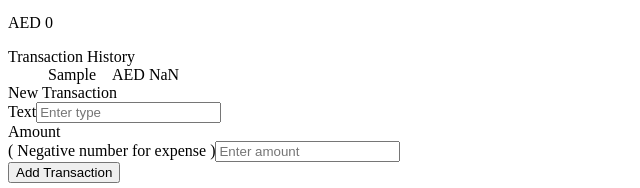
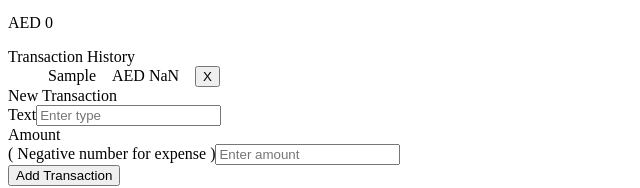
Before and after one commit to MaqLA/vue-money-tracker, a Vue app: page / in a window 1280 px wide. Both pictures are taken after typing "Sample", "Sample" into the empty fields and a click on the button "Add Transaction". Shown: the part 182-370 px from the top of the page, without its empty margins (0-640 px from the left). Built offline with nearby package versions, Linux system fonts and the light colour scheme.

Commit message:
feat/delete function

```diff
--- a/src/App.vue
+++ b/src/App.vue
@@ -4,7 +4,7 @@
    <div class="container">
     <Balance :totalBalance="+totalBalance"></Balance>
     <IncomeExpenses :totalExpenses="+totalExpenses" :totalIncome="+totalIncome"></IncomeExpenses>
-    <TransactionList :transactions="transactions"></TransactionList>
+    <TransactionList :transactions="transactions" @remove-transaction="removeTransaction"></TransactionList>
     <AddTransaction @add-transaction="addTransaction"></AddTransaction>
    </div>
 </template>
@@ -73,6 +73,11 @@ export default {
       // call localStorage setter after pushing data to the array
       this.saveLocalStorage();
     },
+    removeTransaction(itemId){
+      this.transactions = this.transactions.filter(transaction => transaction.id != itemId);
+
+      this.saveLocalStorage();
+    },
     saveLocalStorage(){
       // save to localStorage as strings
       localStorage.setItem('transactions', JSON.stringify(this.transactions));
--- a/src/components/TransactionList.vue
+++ b/src/components/TransactionList.vue
@@ -5,6 +5,7 @@
         v-for="item in transactions"
         :key="item.id">
         {{ item.text }}<span>AED {{ item.amount }}</span>
+        <button @click="removeTransaction(item.id)">X</button>
         </li>
     </ul>
     <p v-if="transactions.length === 0">There are no transactions yet. Create one!</p>
@@ -15,5 +16,12 @@ export default {
     props: {
         transactions: Object,
     },
+    emits: ['remove-transaction'],
+    methods: {
+        removeTransaction(id){
+            // console.log(id)
+            this.$emit('remove-transaction', id)
+        }
+    }
 }
 </script>
```
